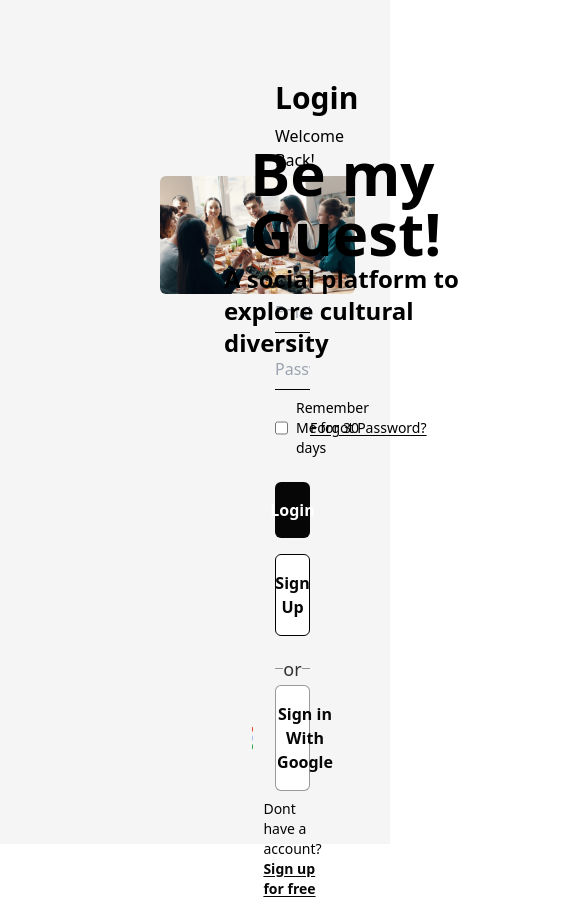
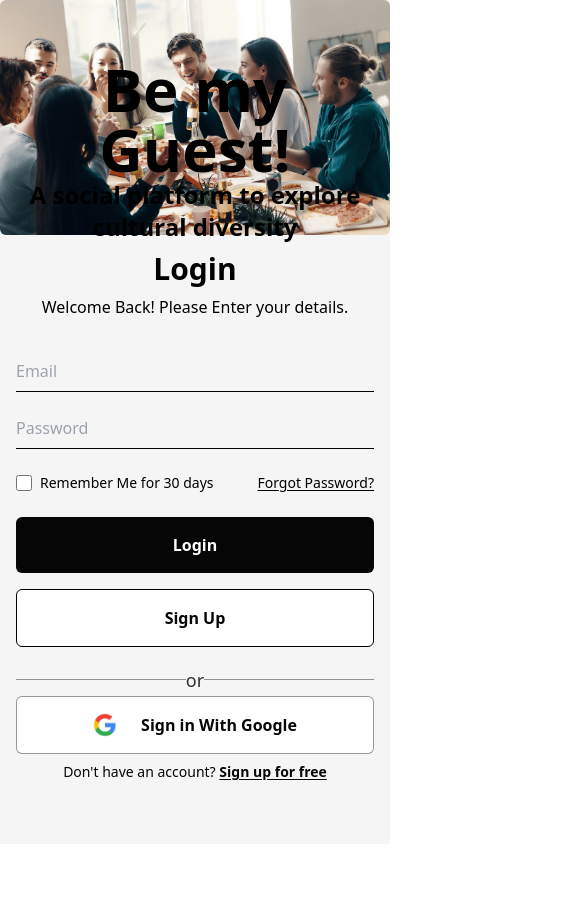
Before and after one commit to Roninhij/hackathon-project, a React (Vite) app: page / in a window 390 px wide. Shown: the top 899 px of the page, 585 px wide, since content can reach past the window. After the commit the page ends 844 px from the top, so only its background shows below. Built offline with nearby package versions, Linux system fonts and the light colour scheme; no server answers; the database is empty.

Commit message:
fixed the responsive

```diff
--- a/src/Components/LoginForm/LoginForm.jsx
+++ b/src/Components/LoginForm/LoginForm.jsx
@@ -24,57 +24,59 @@ export const LoginForm = ({
     <>
       {!user ? (
         <>
-          <div className="w-full h-screen flex items-start bg-[#f5f5f5]">
-            <div className="relative w-1/2 h-full flex flex-col">
-              <div className="absolute top-[17%] left-[%] flex flex-col">
-                <h1 className="text-6xl text-black font-bold  mx-[250px]">
+          <div className="w-full min-h-screen flex flex-col md:flex-row items-start bg-[#f5f5f5]">
+            <div className="relative w-full md:w-1/2 flex flex-col">
+              <div className="absolute top-1/4 md:top-[18%] left-0 md:left-[25%] flex flex-col">
+                <h1 className="text-6xl text-black font-bold text-center md:text-left mx-4 md:mx-0">
                   Be my Guest!
                 </h1>
-                <p className="text-2xl text-black font-semibold mx-56">
+                <p className="text-2xl text-black font-semibold text-center md:text-left mx-4 md:mx-0">
                   A social platform to explore cultural diversity
                 </p>
               </div>
 
               <img
                 src={coverImg}
-                className="w-full my-44 object-cover mx-40 rounded-md"
+                className="w-full h-auto md:my-44 object-cover mx-auto md:mx-32 rounded-md"
+                alt="Cover"
               />
             </div>
-            <div className="w-1/2 h-full bg-[#f5f5f5] flex flex-col p-20 justify-between items-center">
-              <h1 className="text-xl text-[#060606] font-semibold"></h1>
-
-              <div className="w-full flex flex-col max-w-[500px] ">
-                <div className=" w-full flex flex-col mb-2">
-                  <h3 className="text-3xl font-semibold mb-2">Login</h3>
-                  <p className="text-base mb-2">
+            <div className="w-full md:w-1/2 bg-[#f5f5f5] flex flex-col p-4 md:p-52 justify-between items-center">
+              <div className="w-full max-w-[500px] mx-auto">
+                <div className="w-full flex flex-col mb-4">
+                  <h3 className="text-3xl font-semibold mb-2 text-center md:text-left">
+                    Login
+                  </h3>
+                  <p className="text-base mb-2 text-center md:text-left">
                     Welcome Back! Please Enter your details.
                   </p>
                 </div>
 
-                <div className="w-full flex flex-col">
+                <div className="w-full flex flex-col mb-4">
                   <input
-                    className="w-full text-black py-2 my-2 bg-transparent bg-none border-b border-black outline-none focus:outline-none"
+                    className="w-full text-black py-2 my-2 bg-transparent border-b border-black outline-none focus:outline-none"
                     type="email"
                     placeholder="Email"
                   />
 
                   <input
-                    className="w-full text-black py-2 my-2 bg-transparent bg-none border-b border-black outline-none focus:outline-none"
+                    className="w-full text-black py-2 my-2 bg-transparent border-b border-black outline-none focus:outline-none"
                     type="password"
                     placeholder="Password"
                   />
                 </div>
-                <div className="w-full flex items-center justify-between">
-                  <div className="w-full flex items-center">
+
+                <div className="w-full flex items-center justify-between mb-4">
+                  <div className="flex items-center">
                     <input type="checkbox" className="w-4 h-4 mr-2" />
-                    <p className="text-sm ">Remember Me for 30 days</p>
+                    <p className="text-sm">Remember Me for 30 days</p>
                   </div>
                   <p className="text-sm font-medium whitespace-nowrap cursor-pointer underline underline-offset-2">
                     Forgot Password?
                   </p>
                 </div>
 
-                <div className="w-full flex flex-col my-4">
+                <div className="w-full flex flex-col mb-4">
                   <button className="w-full text-white my-2 font-semibold bg-[#060606] rounded-md p-4 text-center flex items-center justify-center cursor-pointer">
                     Login
                   </button>
@@ -82,23 +84,30 @@ export const LoginForm = ({
                     Sign Up
                   </button>
                 </div>
+
                 <div className="w-full flex items-center justify-center relative py-2">
                   <div className="w-full h-[1px] bg-black/40"></div>
                   <p className="text-lg absolute text-black/80 bg-[#f5f5f5]">
                     or
                   </p>
                 </div>
+
                 <button
                   onClick={handleGoogleSignIn}
                   className="w-full text-[#060606] my-2 font-semibold bg-white border border-black/40 rounded-md p-4 text-center flex items-center justify-center cursor-pointer"
                 >
-                  <img src={googleIcon} className="h-6 mr-6" />
+                  <img
+                    src={googleIcon}
+                    className="h-6 mr-6"
+                    alt="Google Icon"
+                  />
                   Sign in With Google
                 </button>
               </div>
+
               <div className="w-full flex items-center justify-center">
                 <p className="text-sm font-normal text-[#060606]">
-                  Dont have a account?{" "}
+                  Don't have an account?{" "}
                   <span className="font-semibold underline underline-offset-2 cursor-pointer">
                     Sign up for free
                   </span>
@@ -106,6 +115,7 @@ export const LoginForm = ({
               </div>
             </div>
           </div>
+
           {/* <div className="loginIntro">
             <h1 className="bigHeader">Welcome to our Meatup Application</h1>
             <h2 className="smallerHeader">please click below to login</h2>
```
